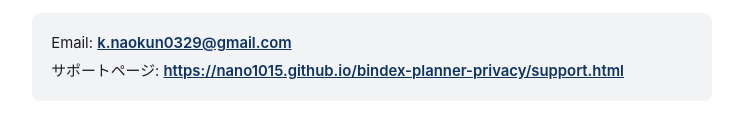
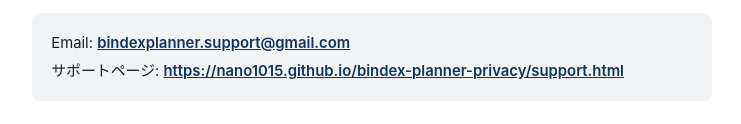
Before and after one commit to nano1015/bindex-planner-privacy, a plain HTML site: page index.html in a window 1280 px wide. Shown: the part 4866-4990 px from the top of the page, without its empty margins (268-1009 px from the left). Drawn offline with Linux system fonts and the light colour scheme.

Commit message:
Update contact email in index.html

```diff
--- a/index.html
+++ b/index.html
@@ -266,7 +266,7 @@
 <h2>14. お問い合わせ</h2>
 <p>本プライバシーポリシーに関するご質問、データの開示・訂正・削除のご請求等は、以下までご連絡ください。</p>
 <div class="contact">
-Email: <a href="mailto:k.naokun0329@gmail.com">k.naokun0329@gmail.com</a><br>
+Email: <a href="mailto:bindexplanner.support@gmail.com">bindexplanner.support@gmail.com</a><br>
 サポートページ: <a href="https://nano1015.github.io/bindex-planner-privacy/support.html">https://nano1015.github.io/bindex-planner-privacy/support.html</a>
 </div>
 
@@ -278,6 +278,3 @@
 </div>
 </body>
 </html>
-</div>
-</body>
-</html>
```
